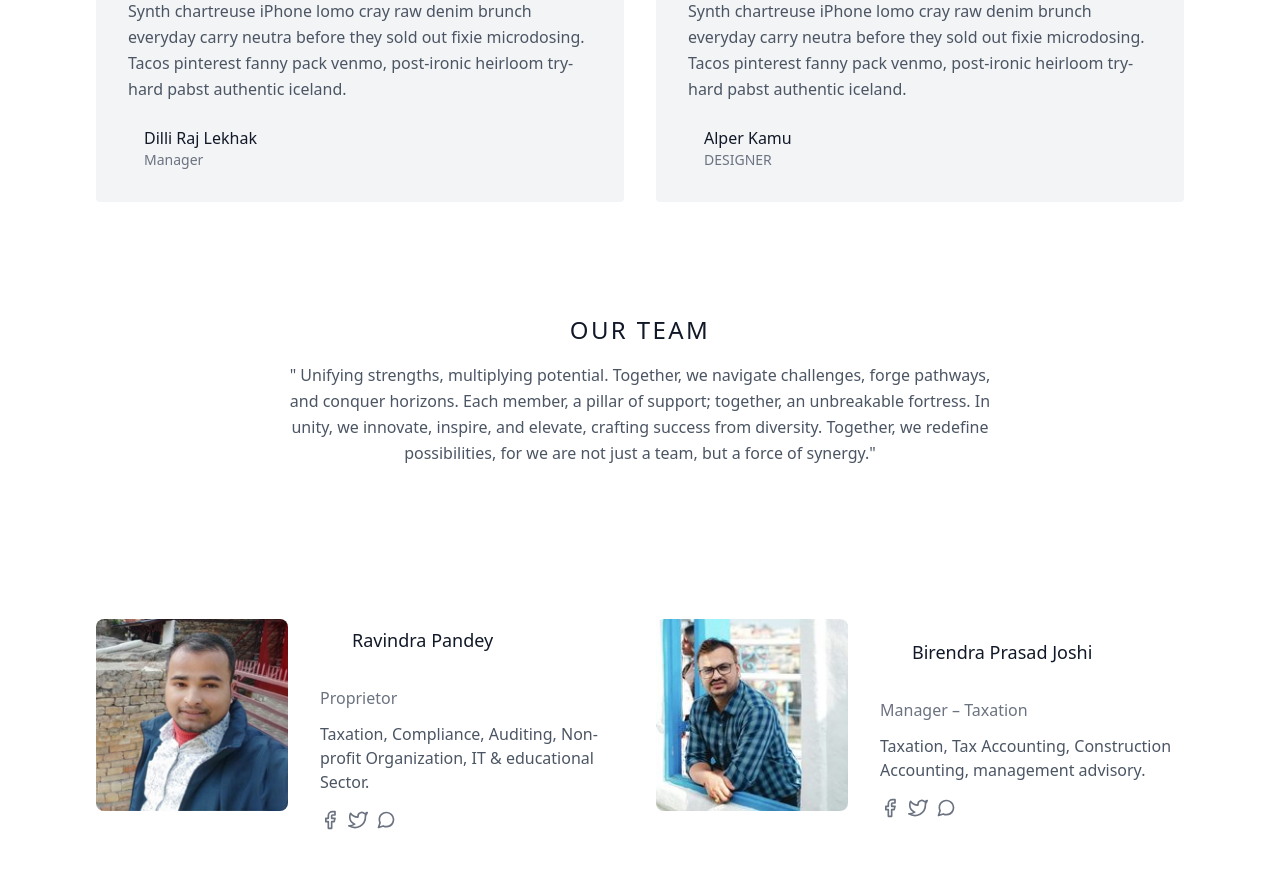
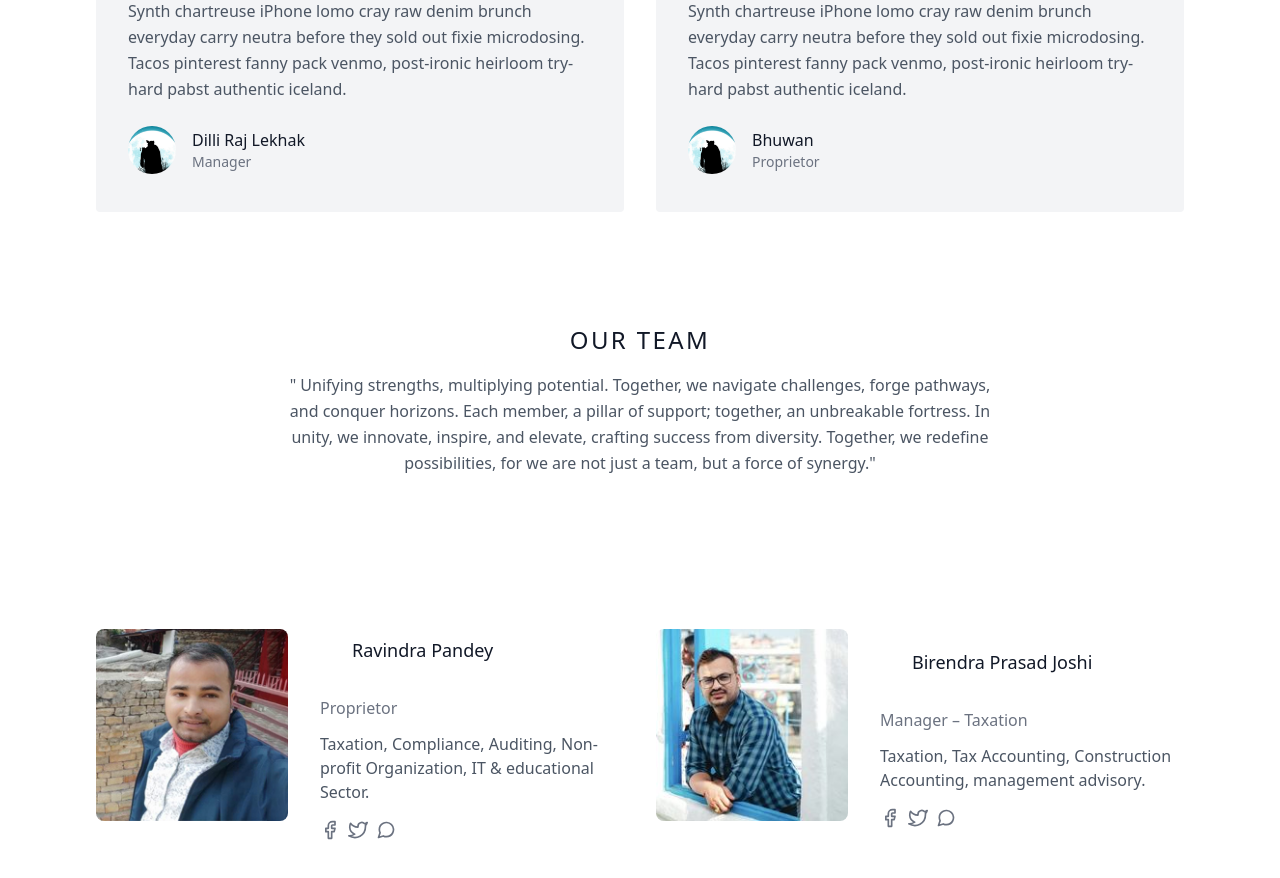
Before and after one commit to kapilpant157/rpa, a Next.js app: page / in a window 1280 px wide. Shown: the part 5440-6318 px from the top of the page. Built offline with nearby package versions, Linux system fonts and the light colour scheme.

Commit message:
testimonial

```diff
--- a/app/Blogs.jsx
+++ b/app/Blogs.jsx
@@ -8,7 +8,7 @@
       <div class="p-12 md:w-1/2 flex flex-col items-start">
         <span class="inline-block py-1 px-2 rounded bg-indigo-50 text-indigo-500 text-xs font-medium tracking-widest">CATEGORY</span>
         <h2 class="sm:text-3xl text-2xl title-font font-medium text-gray-900 mt-4 mb-4">Roof party normcore before they sold out, cornhole vape</h2>
-        <p class="leading-relaxed mb-8">Live-edge letterpress cliche, salvia fanny pack humblebrag narwhal portland. VHS man braid palo santo hoodie brunch trust fund. Bitters hashtag waistcoat fashion axe chia unicorn. Plaid fixie chambray 90's, slow-carb etsy tumeric. Cray pug you probably haven't heard of them hexagon kickstarter craft beer pork chic.</p>
+        <p class="leading-relaxed mb-8">Live-edge letterpress cliche, salvia fanny pack humblebrag narwhal portland. VHS man braid palo santo hoodie brunch trust fund. Bitters hashtag waistcoat fashion axe chia unicorn. Plaid fixie chambray 90&apos;s, slow-carb etsy tumeric. Cray pug you probably haven&apos;t heard of them hexagon kickstarter craft beer pork chic.</p>
         <div class="flex items-center flex-wrap pb-4 mb-4 border-b-2 border-gray-100 mt-auto w-full">
           <a class="text-indigo-500 inline-flex items-center">Learn More
             <svg class="w-4 h-4 ml-2" viewBox="0 0 24 24" stroke="currentColor" stroke-width="2" fill="none" stroke-linecap="round" stroke-linejoin="round">
@@ -39,7 +39,7 @@
       <div class="p-12 md:w-1/2 flex flex-col items-start">
         <span class="inline-block py-1 px-2 rounded bg-indigo-50 text-indigo-500 text-xs font-medium tracking-widest">CATEGORY</span>
         <h2 class="sm:text-3xl text-2xl title-font font-medium text-gray-900 mt-4 mb-4">Pinterest DIY dreamcatcher gentrify single-origin coffee</h2>
-        <p class="leading-relaxed mb-8">Live-edge letterpress cliche, salvia fanny pack humblebrag narwhal portland. VHS man braid palo santo hoodie brunch trust fund. Bitters hashtag waistcoat fashion axe chia unicorn. Plaid fixie chambray 90's, slow-carb etsy tumeric.</p>
+        <p class="leading-relaxed mb-8">Live-edge letterpress cliche, salvia fanny pack humblebrag narwhal portland. VHS man braid palo santo hoodie brunch trust fund. Bitters hashtag waistcoat fashion axe chia unicorn. Plaid fixie chambray 90&apos;s, slow-carb etsy tumeric.</p>
         <div class="flex items-center flex-wrap pb-4 mb-4 border-b-2 border-gray-100 mt-auto w-full">
           <a class="text-indigo-500 inline-flex items-center">Learn More
             <svg class="w-4 h-4 ml-2" viewBox="0 0 24 24" stroke="currentColor" stroke-width="2" fill="none" stroke-linecap="round" stroke-linejoin="round">
--- a/components/Testimonials.jsx
+++ b/components/Testimonials.jsx
@@ -1,4 +1,5 @@
 import React from 'react'
+import Image from 'next/image'
 
 const Testimonials = () => {
   return (
@@ -13,7 +14,13 @@
               </svg>
               <p class="leading-relaxed mb-6">Synth chartreuse iPhone lomo cray raw denim brunch everyday carry neutra before they sold out fixie microdosing. Tacos pinterest fanny pack venmo, post-ironic heirloom try-hard pabst authentic iceland.</p>
               <a class="inline-flex items-center">
-            {/* <img alt="testimonial" src="https://dummyimage.com/106x106" class="w-12 h-12 rounded-full flex-shrink-0 object-cover object-center"> */}
+                <Image
+                  className="w-12 h-12 rounded-full flex-shrink-0 object-cover object-center "
+                  src="/abcd.jpg"
+                  width={720}
+                  height={600}
+                  alt="Picture of the author"
+                />
                 <span class="flex-grow flex flex-col pl-4">
                   <span class="title-font font-medium text-gray-900">Dilli Raj Lekhak</span>
                   <span class="text-gray-500 text-sm">Manager </span>
@@ -28,10 +35,16 @@
               </svg>
               <p class="leading-relaxed mb-6">Synth chartreuse iPhone lomo cray raw denim brunch everyday carry neutra before they sold out fixie  microdosing. Tacos pinterest fanny pack venmo, post-ironic heirloom try-hard pabst authentic iceland.</p>
               <a class="inline-flex items-center">
-            {/* <img alt="testimonial" src="https://dummyimage.com/107x107" class="w-12 h-12 rounded-full flex-shrink-0 object-cover object-center"> */}
+                <Image
+                  className="w-12 h-12 rounded-full flex-shrink-0 object-cover object-center "
+                  src="/abcd.jpg"
+                  width={720}
+                  height={600}
+                  alt="Picture of the author"
+                />
                 <span class="flex-grow flex flex-col pl-4">
-              <span class="title-font font-medium text-gray-900">Alper Kamu</span>
-              <span class="text-gray-500 text-sm">DESIGNER</span>
+                  <span class="title-font font-medium text-gray-900">Bhuwan</span>
+                  <span class="text-gray-500 text-sm">Proprietor</span>
                 </span>
               </a>
             </div>
```
Lines whose indentation alone changed are shown as unchanged.
